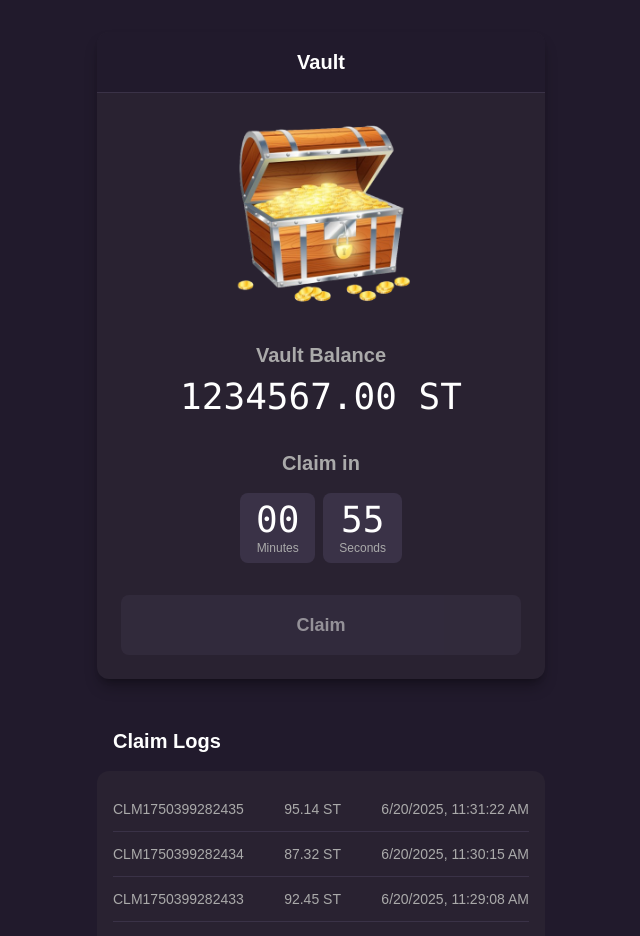
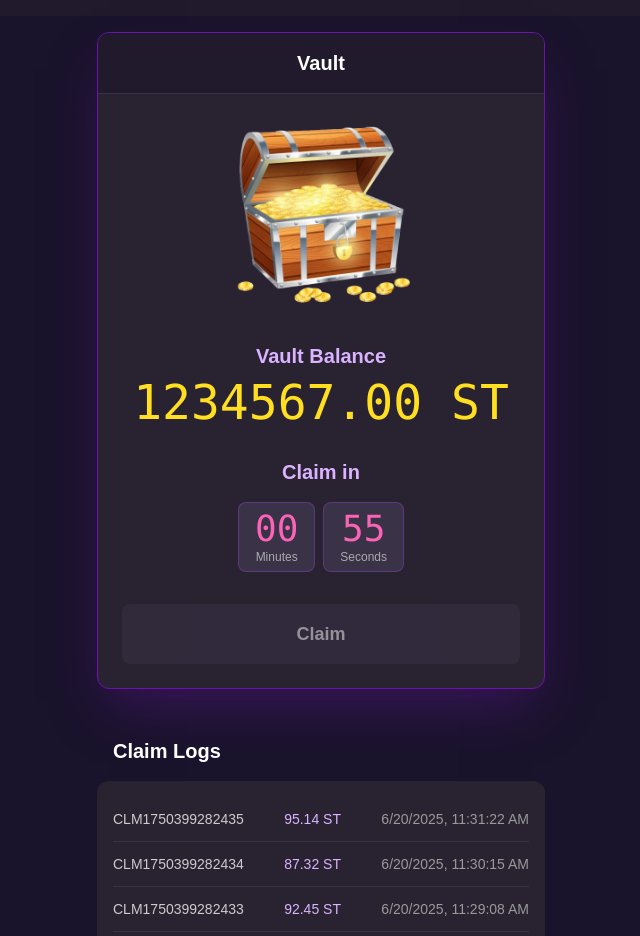
Before and after one commit to Sahil-1827/Scrooge-Vault, a React (Vite) app: page / in a window 1280 px wide. Shown: the top 936 px of the page, without its empty margins (319-959 px from the left). Built offline with nearby package versions, Linux system fonts and the light colour scheme.

Commit message:
make some ui changes

```diff
--- a/src/components/atoms/Button.tsx
+++ b/src/components/atoms/Button.tsx
@@ -1,4 +1,4 @@
-import React from 'react';
+import React from "react";
 
 interface ButtonProps {
   disabled: boolean;
@@ -7,17 +7,25 @@ interface ButtonProps {
   loading?: boolean;
 }
 
-const Button: React.FC<ButtonProps> = ({ disabled, onClick, children, loading }) => {
+const Button: React.FC<ButtonProps> = ({
+  disabled,
+  onClick,
+  children,
+  loading
+}) => {
   return (
     <button
       onClick={onClick}
       disabled={disabled || loading}
-      className={`w-full py-4 px-6 rounded-lg font-bold text-lg transition-all duration-300
-        ${disabled || loading
-          ? 'bg-[#3A3247] cursor-not-allowed opacity-50'
-          : 'bg-[#5B3E93] hover:bg-[#6a4aa3]'
-        } text-white focus:outline-none focus:ring-2 focus:ring-[#5B3E93] focus:ring-opacity-50
-        ${loading ? 'flex items-center justify-center' : ''}`} // Center loading indicator
+      className={`w-full py-4 px-6 rounded-lg font-bold text-lg transition-all duration-300 hover:cursor-pointer
+        ${
+          disabled || loading
+            ? "bg-[#3A3247] cursor-not-allowed opacity-50"
+            : "bg-gradient-to-r from-purple-600 to-indigo-700 hover:from-purple-700 hover:to-indigo-800 transform hover:scale-105 hover:shadow-lg hover:shadow-purple-500/50 active:scale-100"
+        } text-white focus:outline-none focus:ring-2 focus:ring-purple-500 focus:ring-opacity-75
+        ${loading ? "flex items-center justify-center" : ""}
+        ${!disabled && !loading ? "animate-pulse-once" : ""}
+        `} // Added gradient, hover effects, and pulse animation
       aria-disabled={disabled || loading}
     >
       {loading ? (
--- a/src/components/atoms/LogItem.tsx
+++ b/src/components/atoms/LogItem.tsx
@@ -8,10 +8,10 @@ interface LogItemProps {
 
 const LogItem: React.FC<LogItemProps> = ({ claimId, amount, timestamp }) => {
   return (
-    <div className="flex justify-between text-sm text-[#AAAAAA] py-3 border-b border-[#3A3247] last:border-b-0">
+    <div className="flex justify-between text-sm text-[#CCCCCC] py-3 border-b border-[#3A3247] last:border-b-0"> {/* Adjusted text color for better contrast */}
       <span className="truncate">{claimId}</span>
-      <span>{amount.toFixed(2)} ST</span>
-      <span>{timestamp}</span>
+      <span className="text-purple-300">{amount.toFixed(2)} ST</span> {/* Highlight amount */}
+      <span className="text-[#999999]">{timestamp}</span> {/* Slightly subdued timestamp */}
     </div>
   );
 };
--- a/src/components/atoms/Timer.tsx
+++ b/src/components/atoms/Timer.tsx
@@ -34,12 +34,12 @@ const Timer: React.FC<TimerProps> = ({ initialSeconds, onTimerEnd }) => {
 
   return (
     <div className="flex space-x-2">
-      <div className="flex flex-col items-center justify-center bg-[#3A3247] p-4 rounded-lg min-w-[70px] h-[70px] text-white">
-        <span className="text-4xl font-mono">{minutes}</span>
+      <div className="flex flex-col items-center justify-center bg-[#3A3247] p-4 rounded-lg min-w-[70px] h-[70px] text-white border border-purple-500/30"> {/* Added subtle border */}
+        <span className="text-4xl font-mono text-pink-400">{minutes}</span> {/* Vibrant number color */}
         <span className="text-xs text-[#AAAAAA]">Minutes</span>
       </div>
-      <div className="flex flex-col items-center justify-center bg-[#3A3247] p-4 rounded-lg min-w-[70px] h-[70px] text-white">
-        <span className="text-4xl font-mono">{formattedSeconds}</span>
+      <div className="flex flex-col items-center justify-center bg-[#3A3247] p-4 rounded-lg min-w-[70px] h-[70px] text-white border border-purple-500/30"> {/* Added subtle border */}
+        <span className="text-4xl font-mono text-pink-400">{formattedSeconds}</span> {/* Vibrant number color */}
         <span className="text-xs text-[#AAAAAA]">Seconds</span>
       </div>
     </div>
--- a/src/components/molecules/VaultCard.tsx
+++ b/src/components/molecules/VaultCard.tsx
@@ -27,7 +27,7 @@ const VaultCard: React.FC<VaultCardProps> = ({
   };
 
   return (
-    <div className="bg-[#292231] p-0 rounded-xl shadow-lg shadow-black/30 max-w-md w-full overflow-hidden">
+    <div className="bg-[#292231] p-0 rounded-xl shadow-2xl shadow-purple-900/50 max-w-md w-full overflow-hidden border border-purple-800"> {/* Enhanced shadow and border */}
       {/* Top Bar (Header) */}
       <div className="flex items-center p-4 bg-[#211A2C] border-b border-[#3A3247]">
         <h1 className="text-white text-xl font-bold flex-grow text-center">
@@ -39,19 +39,19 @@ const VaultCard: React.FC<VaultCardProps> = ({
         <img
           src="/box.png" // You need to place your image file here, e.g., in the public folder
           alt="Vault Chest"
-          className="w-44 h-44 md:w-56 md:h-56 object-cover"
+          className="w-44 h-44 md:w-56 md:h-56 object-cover animate-float" // Added float animation
         />
       </div>
 
       <div className="p-6 flex flex-col items-center">
-        <h2 className="text-xl font-bold text-[#AAAAAA] mb-2 text-left">
+        <h2 className="text-xl font-bold text-purple-300 mb-2 text-left"> {/* Accent color for text */}
           Vault Balance
         </h2>
-        <div className="text-4xl font-mono text-white text-left mb-8">
+        <div className="text-5xl font-mono text-yellow-300 text-left mb-8 animate-pulse-light"> {/* Vibrant balance, subtle pulse */}
           {balance.toFixed(2)} ST
         </div>
 
-        <h3 className="text-xl font-bold text-[#AAAAAA] mb-4 text-left">
+        <h3 className="text-xl font-bold text-purple-300 mb-4 text-left"> {/* Accent color for text */}
           Claim in
         </h3>
         <div className="flex justify-start mb-8">
--- a/src/components/organisms/VaultClaimModule.tsx
+++ b/src/components/organisms/VaultClaimModule.tsx
@@ -130,12 +130,12 @@ const VaultClaimModule: React.FC = () => {
   };
 
   return (
-    <div className="min-h-screen flex items-center justify-center py-4 px-2 sm:px-4 bg-[#211A2C] w-full overflow-x-hidden">
+    <div className="min-h-screen flex items-center justify-center py-4 px-2 sm:px-4 bg-[#1A132C] w-full"> {/* Match new background */}
       {showConfetti && (
         <ReactConfetti
           width={windowDimension.width}
           height={windowDimension.height}
-          numberOfPieces={5000}
+          numberOfPieces={1000}
           recycle={false}
           tweenDuration={20000}
         />
```
